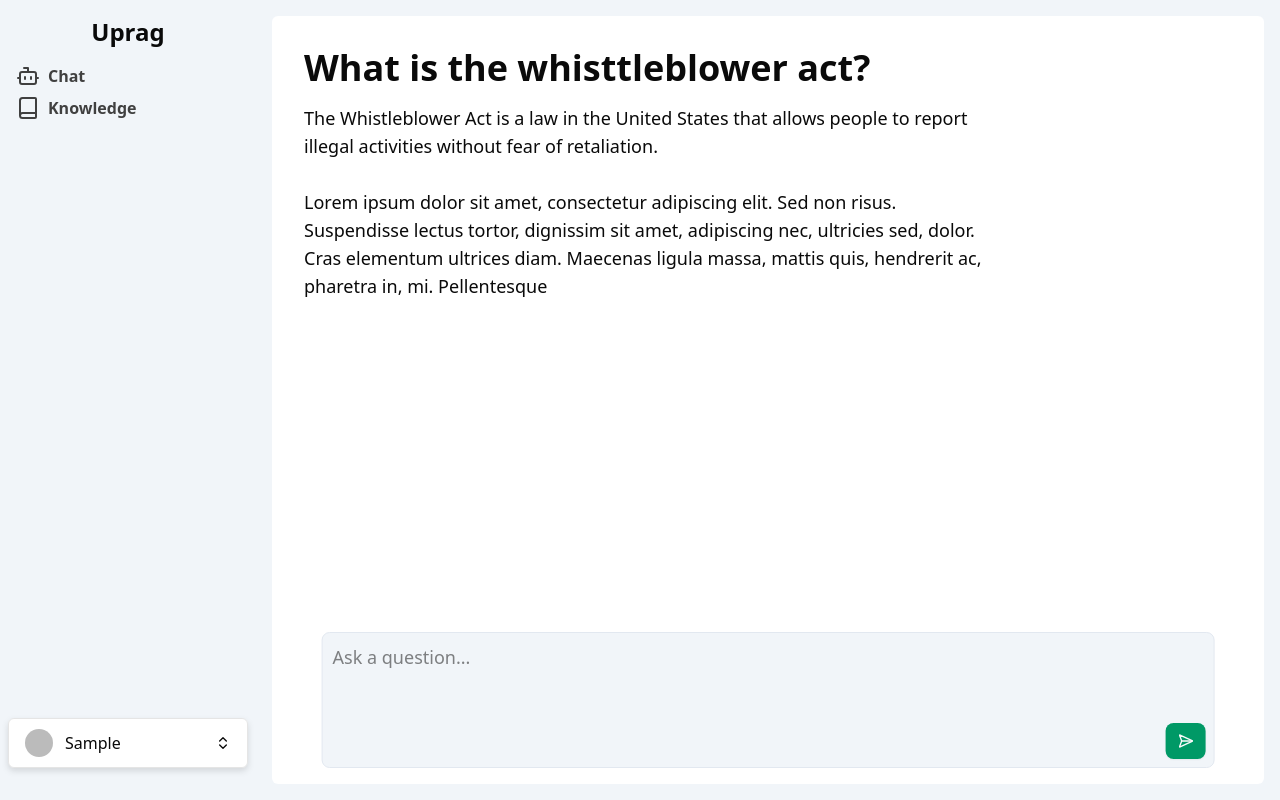
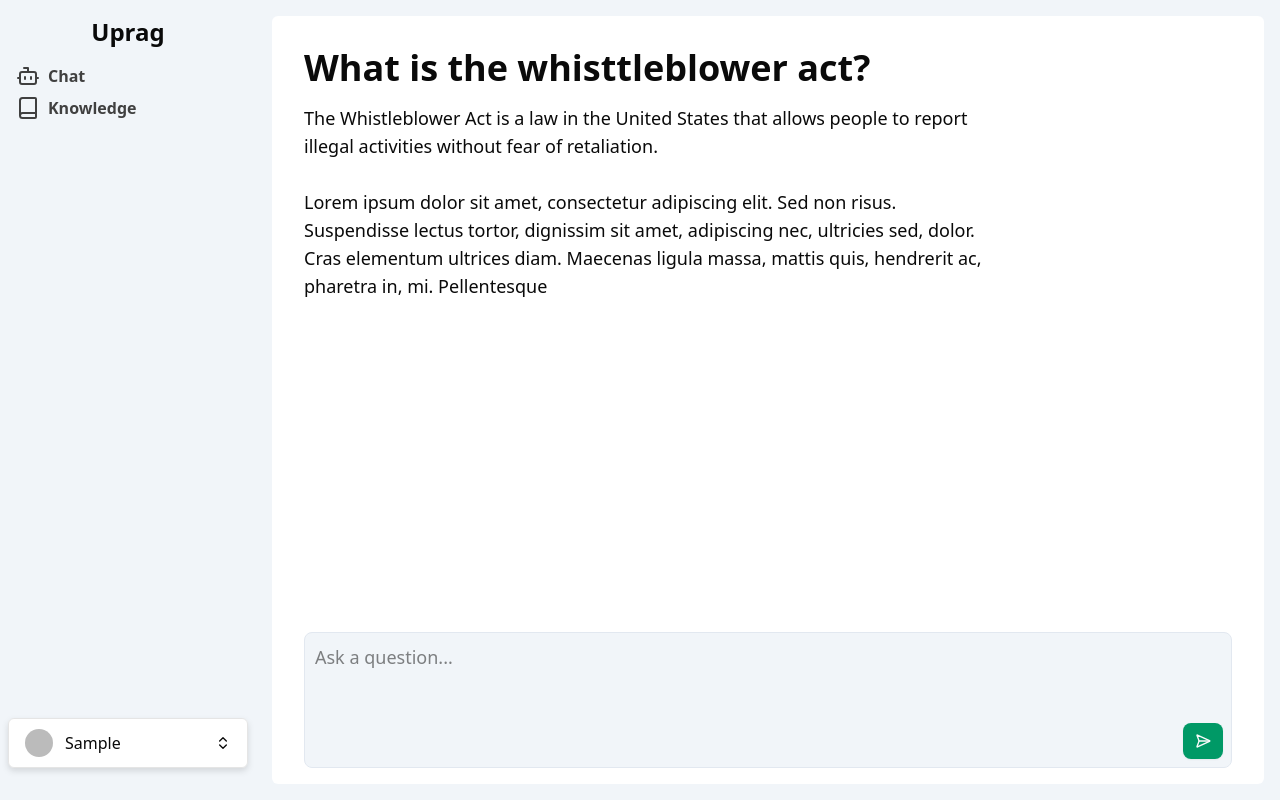
Before and after one commit to m4ch374/uprag, a React (Vite) app in the folder frontend/: page /chat/1 in a window 1280 px wide. Built offline with nearby package versions, Linux system fonts and the light colour scheme; no server answers; sample sign-in values are in the browser's storage; some icons are missing.

Commit message:
fix(frontend): fixed chat id page textbox position

```diff
--- a/frontend/src/pages/ChatPageID.tsx
+++ b/frontend/src/pages/ChatPageID.tsx
@@ -3,8 +3,8 @@ import React from "react";
 
 const ChatPageID: React.FC = () => {
   return (
-    <div className="pt-8 px-8 relative h-full">
-      <div className="max-w-[75%]">
+    <div className="pt-8 px-8 relative h-full flex flex-col justify-between">
+      <div className="max-w-[75%] pb-20">
         <h1 className="text-4xl font-semibold">
           What is the whisttleblower act?
         </h1>
@@ -20,7 +20,7 @@ const ChatPageID: React.FC = () => {
         </p>
       </div>
 
-      <ChatTextBox className="absolute bottom-4 w-[90%] left-1/2 -translate-x-1/2" />
+      <ChatTextBox className="sticky bottom-4 w-full left-1/2" />
     </div>
   );
 };
```
